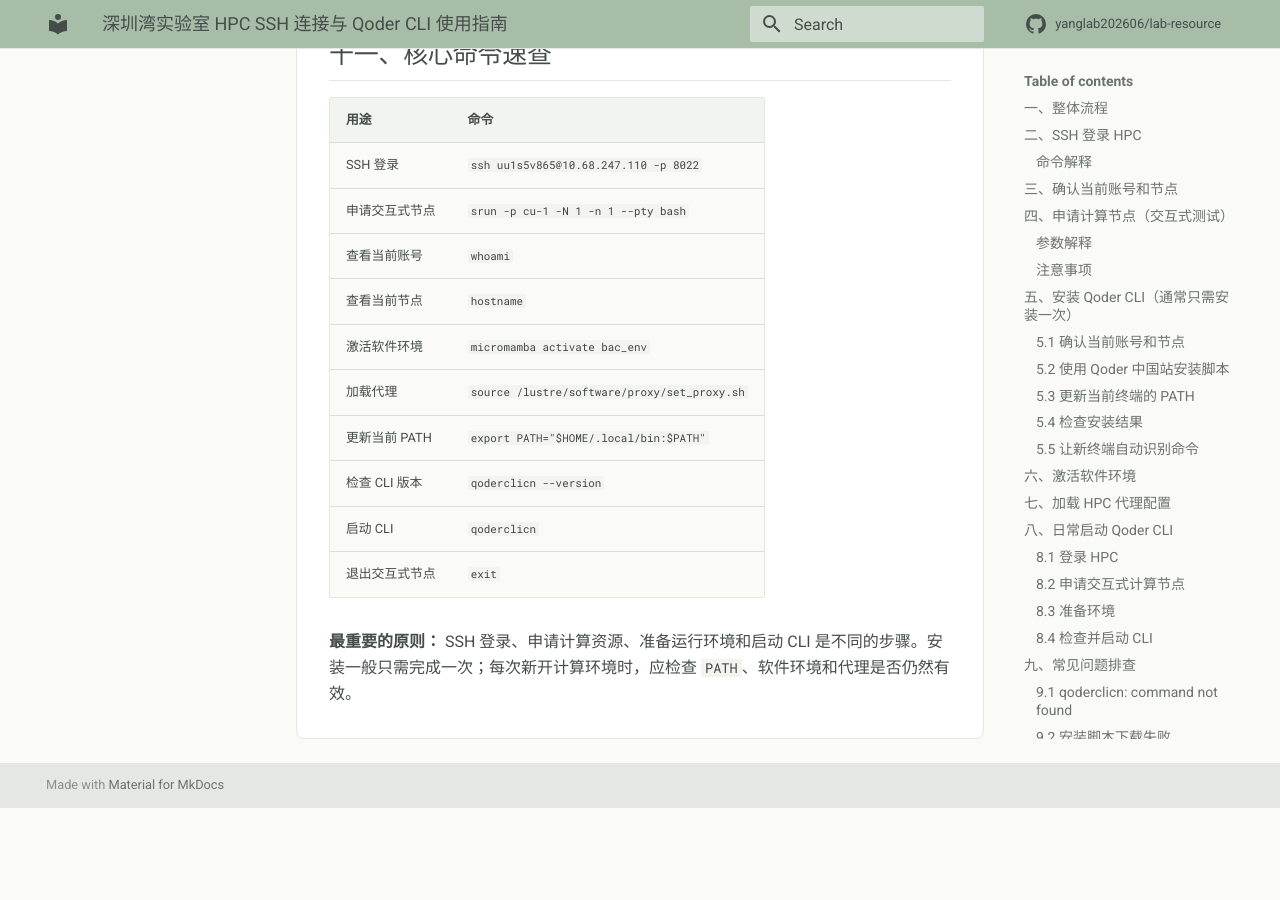
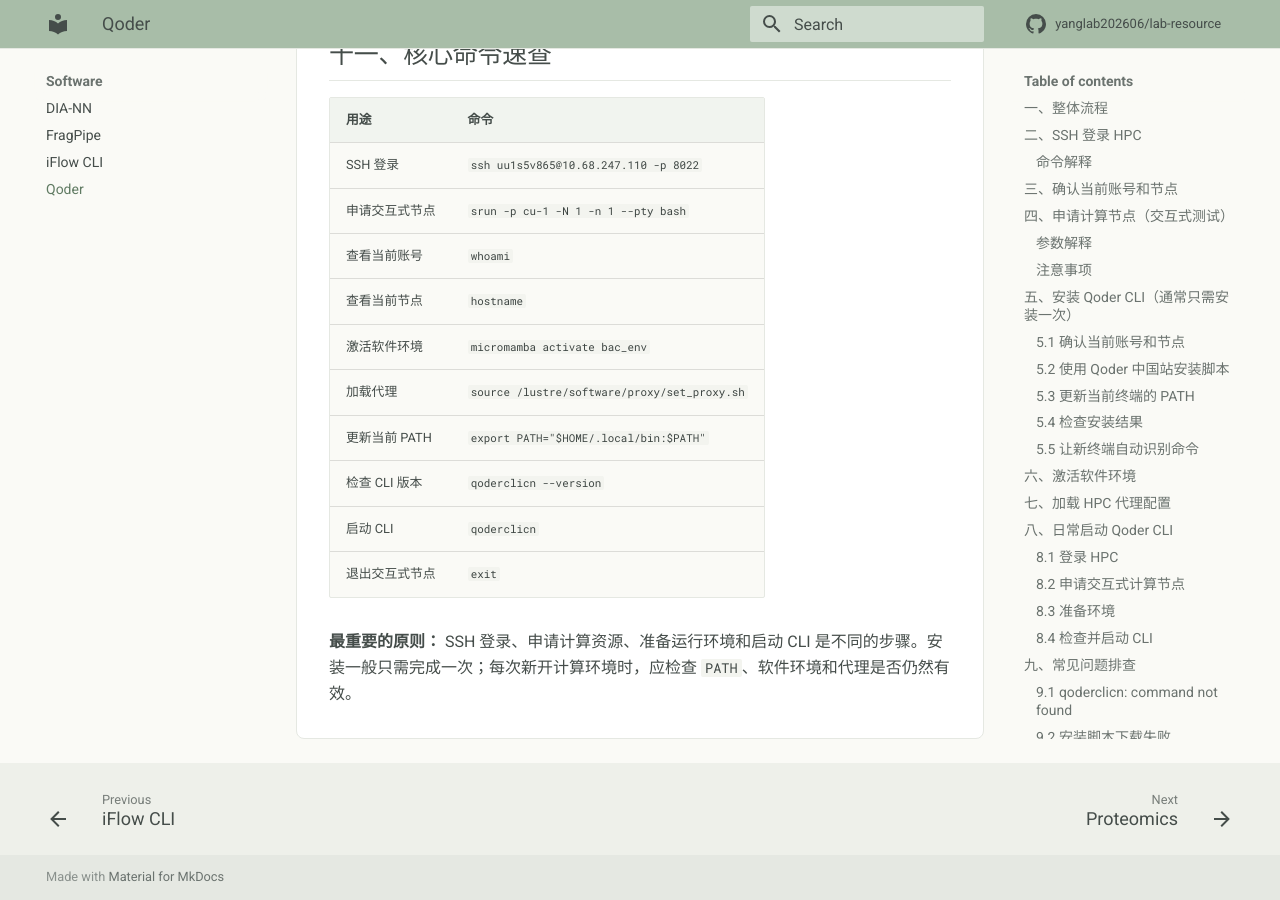
Before and after one commit to YangLab-SZBL/lab-resource, an MkDocs documentation site: the page built from docs/hpc/4-HPC SSH 连接和QoderCN 使用指南.md, in a window 1280 px wide and 900 px high, scrolled down 8845 px. Built offline with MkDocs 1.6.1 and Material for MkDocs 9.7.7, drawn with Linux system fonts in a browser that asks for light colours; comment, search, counter and statistics services are not loaded; before the commit the page ends 9653 px from its top, so only the background shows below that; part of the change alters nothing that is shown.

Commit message:
Update mkdocs.yml

```diff
--- a/mkdocs.yml
+++ b/mkdocs.yml
@@ -62,6 +62,7 @@ nav:
       - DIA-NN: software/dia-nn.md
       - FragPipe: software/fragpipe.md
       - iFlow CLI: software/iflow-install.md
+      - Qoder: hpc/4-HPC SSH 连接和QoderCN 使用指南.md
   - Workflows:
       - Proteomics: workflows/proteomics.md
   - Scripts: scripts/index.md
```
